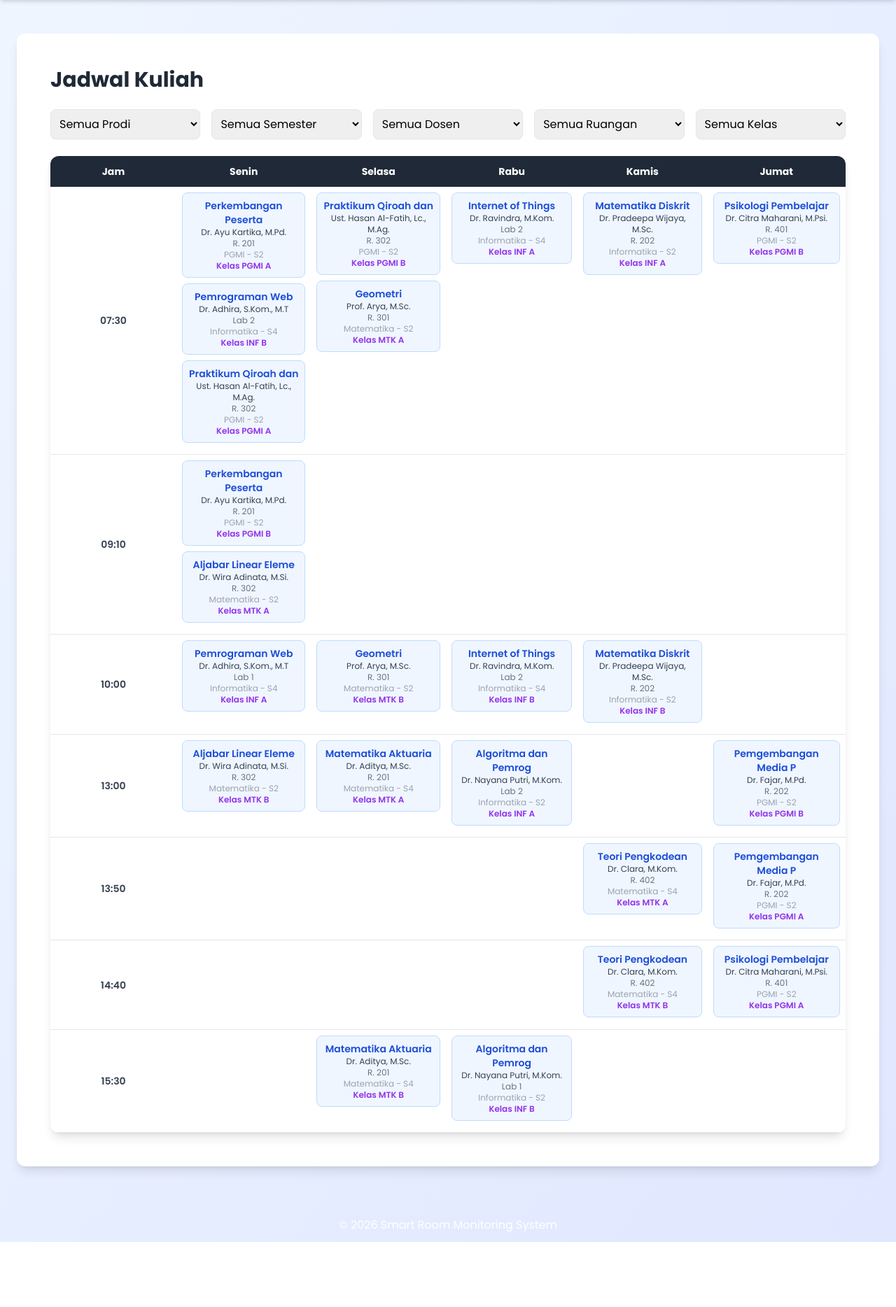
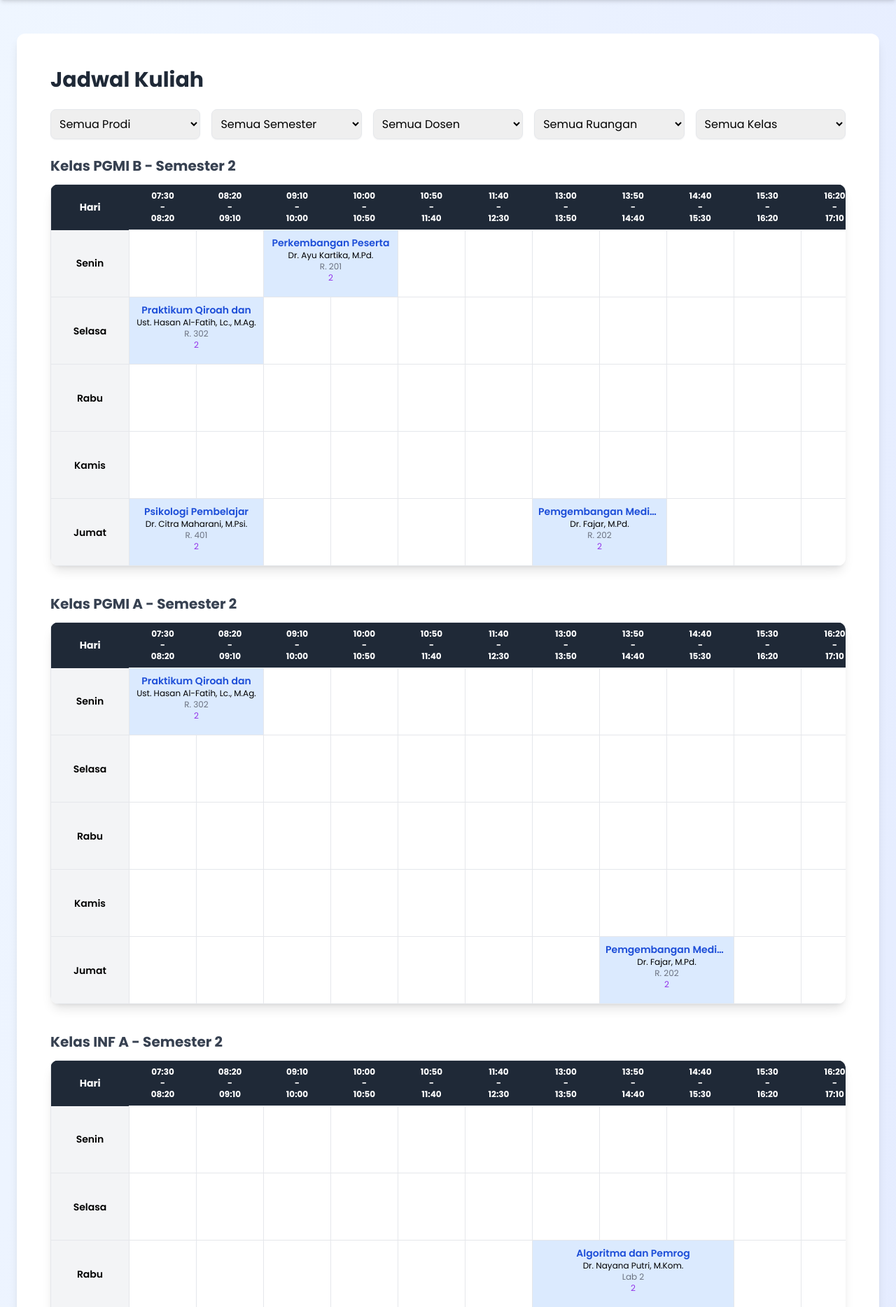
Before and after one commit to Dani0601/kel-3, a PHP site: page /index.php?menu=jadwal in a window 1280 px wide. Shown: the part 64-1932 px from the top of the page at 70% size. Before the commit the page ends 1839 px from the top, so only its background shows below. Run offline with PHP 8.4, Linux system fonts and the light colour scheme; a user stored in the database is signed in; data comes from the database, SQL or seed files in the repository; some libraries are stand-ins or nearby versions.

Commit message:
perbaikn tabel jadwal

```diff
--- a/pages/jadwal.php
+++ b/pages/jadwal.php
@@ -54,16 +54,23 @@ $query .= " AND kelas.id_kelas='$kelas'";
 $query .= " ORDER BY jadwal.hari, jadwal.jam_mulai";
 
 $data = mysqli_query($conn,$query);
-
 $jadwal = [];
 
 while($row = mysqli_fetch_assoc($data)){
-
-$key = $row['hari']."_".$row['jam_mulai'];
-
-$jadwal[$key][] = $row;
+    $key = $row['hari']."_".$row['jam_mulai'];
+    $jadwal[$key][] = $row;
 }
 
+$jadwal_per_kelas = [];
+
+foreach($jadwal as $items){
+    foreach($items as $j){
+
+        $key = $j['nama_kelas']." - Semester ".$j['semester'];
+        $jadwal_per_kelas[$key][] = $j;
+
+    }
+}
 $prodi_data   = mysqli_query($conn,"SELECT * FROM prodi");
 $dosen_data   = mysqli_query($conn,"SELECT * FROM dosen");
 $ruangan_data = mysqli_query($conn,"SELECT * FROM ruangan");
@@ -71,24 +78,49 @@ $kelas_data   = mysqli_query($conn,"SELECT * FROM kelas");
 
 $hari = ["Senin","Selasa","Rabu","Kamis","Jumat"];
 
-$jam_query = mysqli_query($conn,"
-SELECT DISTINCT jam_mulai
-FROM jadwal
-ORDER BY jam_mulai
-");
+$start = strtotime("07:30");
+$end   = strtotime("18:00");
 
-$jam = [];
+$timeslots = [];
 
-while($j = mysqli_fetch_assoc($jam_query)){
-$jam[] = $j['jam_mulai'];
+while($start < $end){
+
+    $next = strtotime("+50 minutes", $start);
+
+    // skip kalau kena jam istirahat
+    if(
+        date("H:i",$start) < "12:30" &&
+        date("H:i",$next) > "12:30"
+    ){
+        // lompat ke 13:00
+        $start = strtotime("13:00");
+        continue;
+    }
+
+    if(
+        date("H:i",$start) >= "12:30" &&
+        date("H:i",$start) < "13:00"
+    ){
+        $start = strtotime("13:00");
+        continue;
+    }
+
+    $timeslots[] = [
+        'start' => date("H:i",$start),
+        'end'   => date("H:i",$next)
+    ];
+
+    $start = $next;
 }
 ?>
 
 <script src="https://cdn.tailwindcss.com"></script>
 
 <style>
-table td{
-min-width:180px;
+td, th {
+    overflow: hidden;
+    white-space: nowrap;
+    text-overflow: ellipsis;
 }
 </style>
 
@@ -212,20 +244,28 @@ class="border rounded-lg p-2 shadow-sm">
 
 <!-- TABEL JADWAL -->
 
+<?php foreach($jadwal_per_kelas as $kelas_nama => $list_jadwal){ ?>
+
+<div class="mb-10">
+
+<h3 class="text-xl font-bold mb-3 text-gray-700">
+Kelas <?= $kelas_nama ?>
+</h3>
+
 <div class="bg-white shadow-lg rounded-xl overflow-x-auto">
 
-<table class="w-full text-sm text-center">
+<table class="w-full table-fixed text-sm text-center border">
 
 <thead class="bg-gray-800 text-white">
 
 <tr>
 
-<th class="p-3">Jam</th>
+<th class="p-2 w-28">Hari</th> <!-- ✅ INI HEADER HARI -->
 
-<?php foreach($hari as $h){ ?>
-
-<th class="p-3"><?= $h ?></th>
-
+<?php foreach($timeslots as $t){ ?>
+<th class="p-2 text-xs w-24">
+<?= $t['start'] ?><br>-<br><?= $t['end'] ?>
+</th>
 <?php } ?>
 
 </tr>
@@ -234,77 +274,74 @@ class="border rounded-lg p-2 shadow-sm">
 
 <tbody>
 
-<?php foreach($jam as $j){ ?>
+<?php foreach($hari as $h){ ?>
 
-<tr class="border-b hover:bg-gray-50">
+<tr class="border-b">
 
-<td class="font-semibold text-gray-700">
+<td class="font-semibold bg-gray-100 w-28">
+<?= $h ?>
+</td>
 
-<?= date("H:i",strtotime($j)) ?>
+<?php
+$i = 0;
+
+while($i < count($timeslots)){
+
+$slot = $timeslots[$i];
+$found = false;
+
+foreach($list_jadwal as $data){
+
+if(
+$data['hari'] == $h &&
+date("H:i",strtotime($data['jam_mulai'])) == $slot['start']
+){
+
+// hitung durasi
+$mulai = strtotime($data['jam_mulai']);
+$selesai = strtotime($data['jam_selesai']);
+
+$durasi = ($selesai - $mulai) / (50 * 60); // jumlah sks
+
+?>
+
+<td colspan="<?= $durasi ?>" class="h-24 border align-top overflow-hidden bg-blue-100 p-2">
+
+<div class="truncate font-semibold text-blue-700 text-sm">
+<?= $data['nama_mk'] ?>
+</div>
+
+<div class="text-xs truncate">
+<?= $data['nama_dosen'] ?>
+</div>
+
+<div class="text-xs text-gray-500 truncate">
+<?= $data['nama_ruangan'] ?>
+</div>
+
+<div class="text-xs text-purple-600 truncate">
+<?= $data['semester'] ?>
+</div>
 
 </td>
 
-<?php foreach($hari as $h){
-
-$key = $h."_".$j;
-
-?>
-
-<td class="h-32 align-top p-2">
-
 <?php
 
-if(isset($jadwal[$key])){
-
-foreach($jadwal[$key] as $data){
-
-?>
-
-<div class="bg-blue-50 border border-blue-200 rounded-lg p-2 mb-2 hover:bg-blue-100">
-
-<div class="font-semibold text-blue-700 text-sm">
-
-<?= $data['nama_mk'] ?>
-
-</div>
-
-<div class="text-gray-700 text-xs">
-
-<?= $data['nama_dosen'] ?>
-
-</div>
-
-<div class="text-gray-500 text-xs">
-
-<?= $data['nama_ruangan'] ?>
-
-</div>
-
-<div class="text-gray-400 text-xs">
-
-<?= $data['nama_prodi'] ?> - S<?= $data['semester'] ?>
-
-</div>
-
-<div class="text-purple-600 text-xs font-semibold">
-
-Kelas <?= $data['nama_kelas'] ?>
-
-</div>
-
-</div>
-
-<?php
+$i += $durasi;
+$found = true;
+break;
 
 }
 
 }
 
+if(!$found){
+echo '<td class="h-24 border align-top overflow-hidden"></td>';
+$i++;
+}
+
+}
 ?>
-
-</td>
-
-<?php } ?>
 
 </tr>
 
@@ -317,3 +354,5 @@ Kelas <?= $data['nama_kelas'] ?>
 </div>
 
 </div>
+
+<?php } ?>
```
